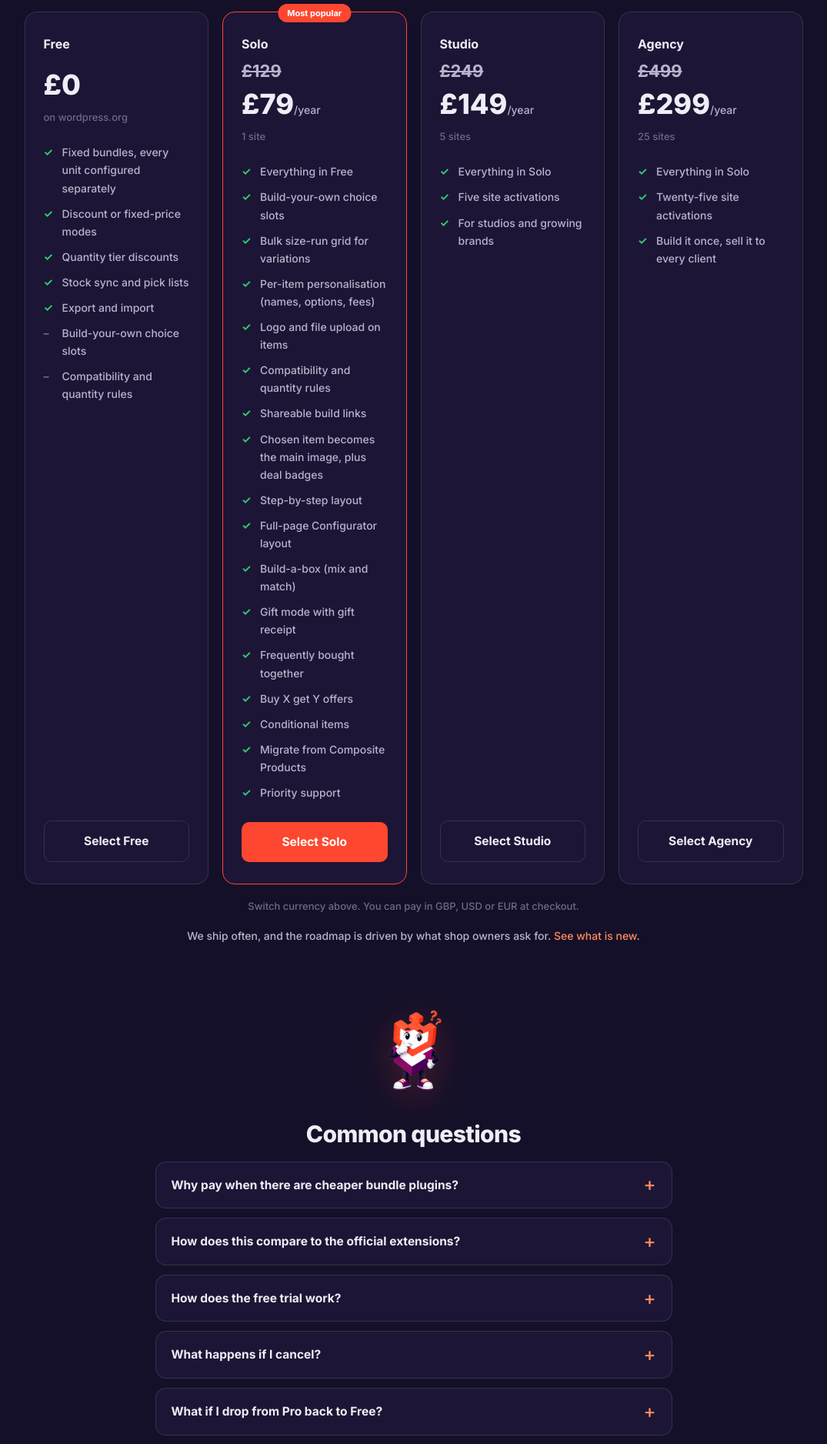
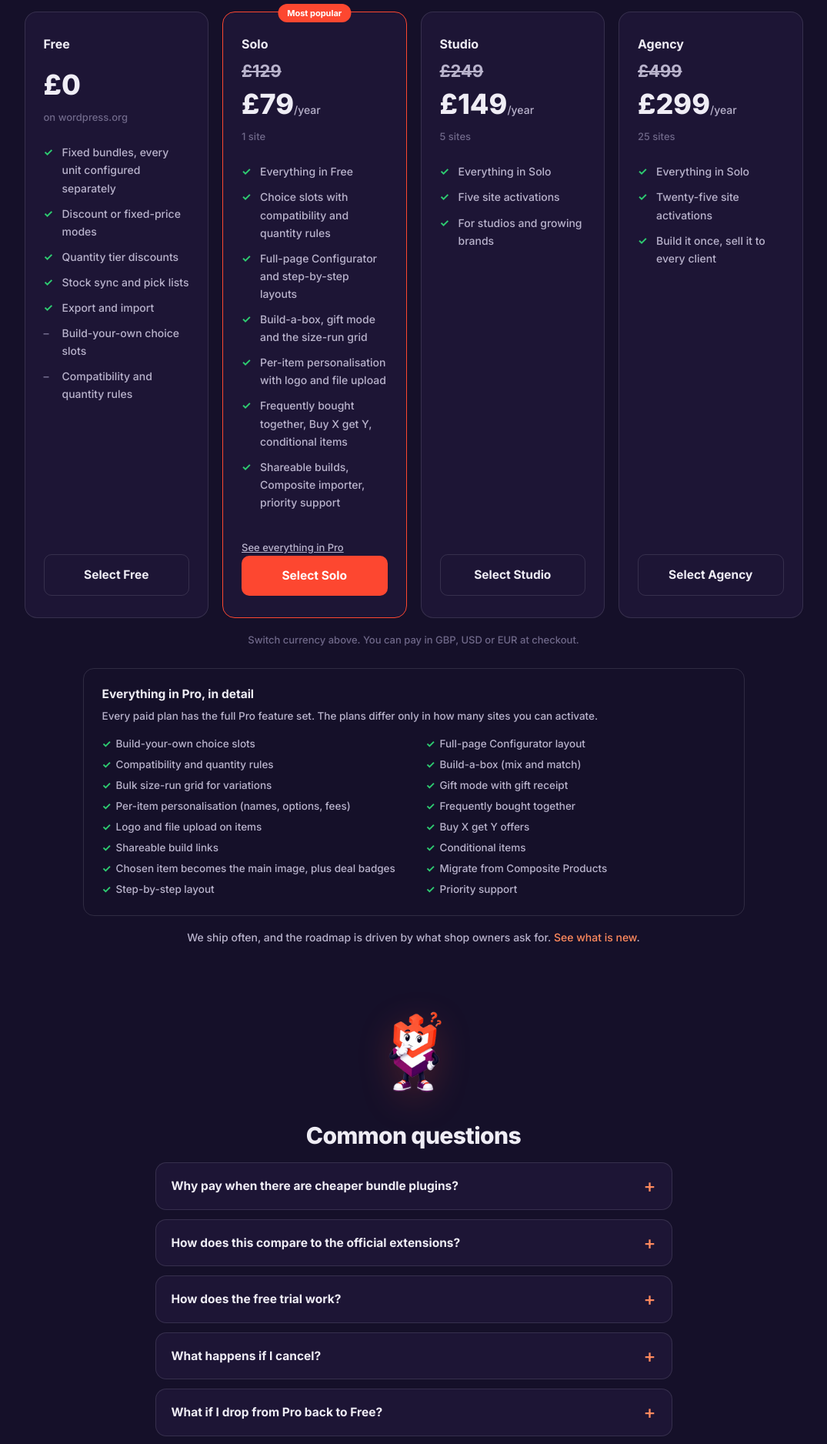
Before and after one commit to BundleBoss/website, a Jekyll site: the page pricing/index.html, which Jekyll copies as it is, in a window 1280 px wide. Shown: the part 530-2406 px from the top of the page at 77% size, without its empty margins (95-1170 px from the left). Built offline with Jekyll 4.4.1, drawn with Linux system fonts in a browser that asks for light colours.

Commit message:
Pricing: compress the Solo card to grouped capability lines, full Pro detail moves below the plans

```diff
--- a/pricing/index.html
+++ b/pricing/index.html
@@ -12,6 +12,17 @@
 <link rel="preconnect" href="https://fonts.googleapis.com">
 <link href="https://fonts.googleapis.com/css2?family=Inter:wght@500;700;800&display=swap" rel="stylesheet">
 <link rel="stylesheet" href="/site.css?v=28">
+<style>
+  .tier-more { margin: 10px 0 0; font-size: 13px; }
+  .tier-more a { color: var(--muted); text-decoration: underline; }
+  .pro-detail { margin: 26px auto 0; max-width: 860px; border: 1px solid var(--line); border-radius: 14px; padding: 20px 24px; }
+  .pro-detail h3 { margin: 0 0 4px; font-size: 15.5px; }
+  .pro-detail p { color: var(--muted); font-size: 13.5px; margin: 0 0 12px; }
+  .pro-detail ul { margin: 0; padding: 0; list-style: none; columns: 2; column-gap: 32px; }
+  .pro-detail li { color: var(--muted); font-size: 13.5px; line-height: 1.55; padding: 3px 0 3px 18px; break-inside: avoid; position: relative; }
+  .pro-detail li::before { content: "✓"; position: absolute; left: 0; color: #2ecc71; font-weight: 700; }
+  @media (max-width: 640px) { .pro-detail ul { columns: 1; } }
+</style>
 </head>
 <body>
 
@@ -66,23 +77,14 @@
       <div class="per">1 site</div>
       <ul>
         <li>Everything in Free</li>
-        <li>Build-your-own choice slots</li>
-        <li>Bulk size-run grid for variations</li>
-        <li>Per-item personalisation (names, options, fees)</li>
-        <li>Logo and file upload on items</li>
-        <li>Compatibility and quantity rules</li>
-        <li>Shareable build links</li>
-        <li>Chosen item becomes the main image, plus deal badges</li>
-        <li>Step-by-step layout</li>
-        <li>Full-page Configurator layout</li>
-        <li>Build-a-box (mix and match)</li>
-        <li>Gift mode with gift receipt</li>
-        <li>Frequently bought together</li>
-        <li>Buy X get Y offers</li>
-        <li>Conditional items</li>
-        <li>Migrate from Composite Products</li>
-        <li>Priority support</li>
+        <li>Choice slots with compatibility and quantity rules</li>
+        <li>Full-page Configurator and step-by-step layouts</li>
+        <li>Build-a-box, gift mode and the size-run grid</li>
+        <li>Per-item personalisation with logo and file upload</li>
+        <li>Frequently bought together, Buy X get Y, conditional items</li>
+        <li>Shareable builds, Composite importer, priority support</li>
       </ul>
+      <p class="tier-more"><a href="#pro-detail">See everything in Pro</a></p>
       <a class="btn btn-primary" href="https://checkout.freemius.com/plugin/31967/plan/52435/?trial=free" data-checkout="https://checkout.freemius.com/plugin/31967/plan/52435/?trial=free">Start free trial</a>
     </div>
     <div class="tier">
@@ -109,6 +111,28 @@
     </div>
   </div>
   <p class="currency-note">Switch currency above. You can pay in GBP, USD or EUR at checkout.</p>
+  <div class="pro-detail" id="pro-detail">
+    <h3>Everything in Pro, in detail</h3>
+    <p>Every paid plan has the full Pro feature set. The plans differ only in how many sites you can activate.</p>
+    <ul>
+      <li>Build-your-own choice slots</li>
+      <li>Compatibility and quantity rules</li>
+      <li>Bulk size-run grid for variations</li>
+      <li>Per-item personalisation (names, options, fees)</li>
+      <li>Logo and file upload on items</li>
+      <li>Shareable build links</li>
+      <li>Chosen item becomes the main image, plus deal badges</li>
+      <li>Step-by-step layout</li>
+      <li>Full-page Configurator layout</li>
+      <li>Build-a-box (mix and match)</li>
+      <li>Gift mode with gift receipt</li>
+      <li>Frequently bought together</li>
+      <li>Buy X get Y offers</li>
+      <li>Conditional items</li>
+      <li>Migrate from Composite Products</li>
+      <li>Priority support</li>
+    </ul>
+  </div>
   <p class="roadmap-teaser">We ship often, and the roadmap is driven by what shop owners ask for. <a href="/docs/whats-new/">See what is new</a>.</p>
 </section>
 
```
